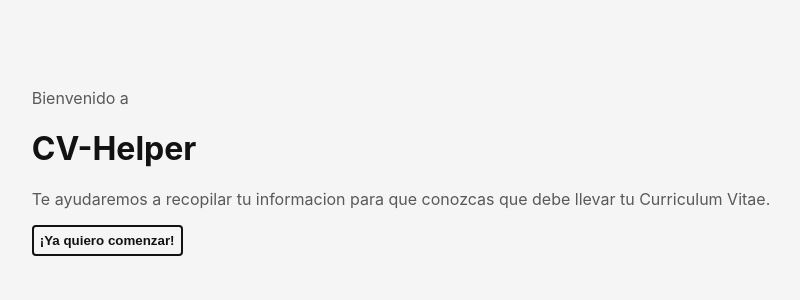
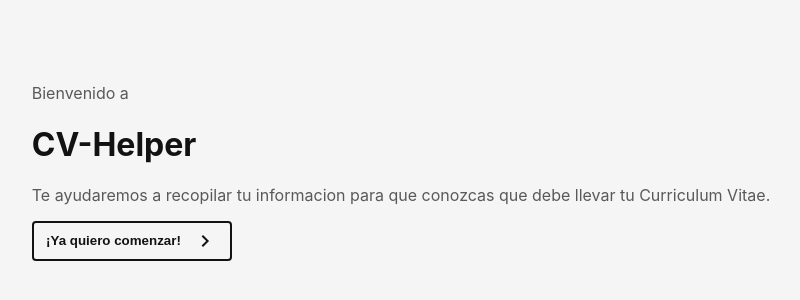
Before and after one commit to Darito97/cv-helper, a React (Create React App) app: page / in a window 1280 px wide. Shown: the part 236-536 px from the top of the page, without its empty margins (239-1039 px from the left). Built offline with nearby package versions, Linux system fonts and the light colour scheme.

Commit message:
Agregado de estilos al boton del header

```diff
--- a/src/components/Header.css
+++ b/src/components/Header.css
@@ -2,6 +2,12 @@
   color: #595959;
 }
 .header__button{
+  display: flex;
+  align-items: center;
+  justify-content: space-around;
+
+  min-width: 200px;
+
   padding: 6px;
 
   background-color: #F5F5F5;
--- a/src/components/Header.js
+++ b/src/components/Header.js
@@ -1,14 +1,14 @@
-import './Header.css'
+import "./Header.css";
 import React from "react";
 
 class Header extends React.Component {
   constructor(props) {
     super(props);
-    this.NextPage = this.NextPage.bind(this)
+    this.NextPage = this.NextPage.bind(this);
   }
-  NextPage(e){
-    e.preventDefault()
-    this.props.ChangeRenderedComponent("getInformation")
+  NextPage(e) {
+    e.preventDefault();
+    this.props.ChangeRenderedComponent("getInformation");
   }
 
   render() {
@@ -20,8 +20,18 @@ class Header extends React.Component {
           Te ayudaremos a recopilar tu informacion para que conozcas que debe
           llevar tu Curriculum Vitae.
         </p>
-        <button className="header__button" onClick={e=> this.NextPage(e)}>
+        <button className="header__button" onClick={(e) => this.NextPage(e)}>
           ¡Ya quiero comenzar!
+          <svg
+            xmlns="http://www.w3.org/2000/svg"
+            height="24px"
+            viewBox="0 0 24 24"
+            width="24px"
+            fill="#121212"
+          >
+            <path d="M0 0h24v24H0V0z" fill="none" />
+            <path d="M10.02 6L8.61 7.41 13.19 12l-4.58 4.59L10.02 18l6-6-6-6z" />
+          </svg>
         </button>
       </header>
     );
```
